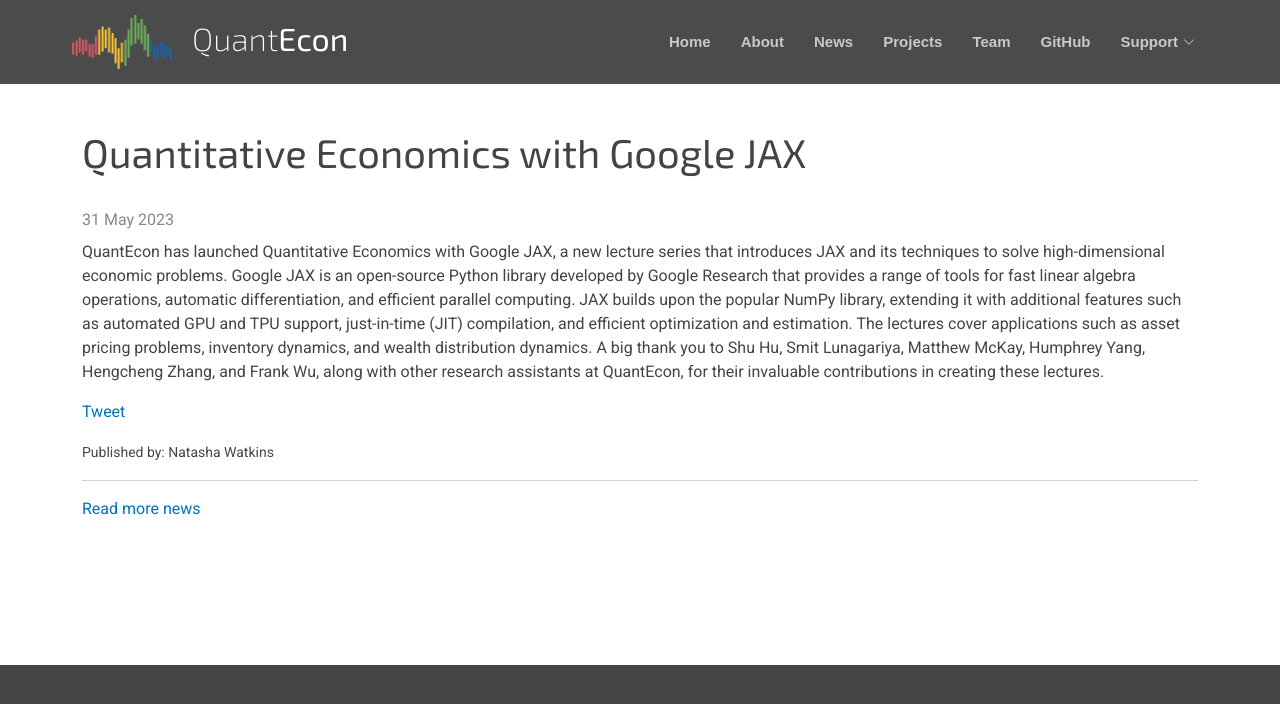
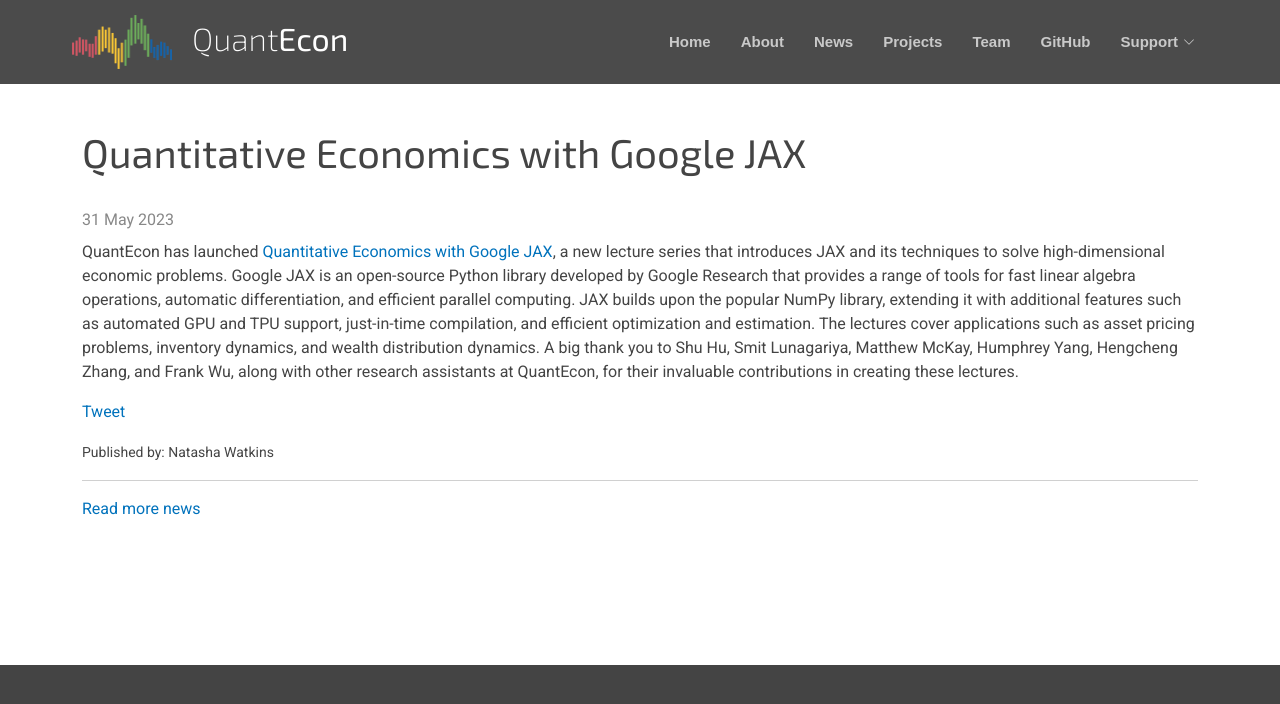
Before and after one commit to QuantEcon/website, a Jekyll site: the page built from _posts/2023-05-31-jax.md, in a window 1280 px wide and 900 px high, cut to the strip 0-737 px from the top of the window. Shown: the top 704 px of the strip. Built offline with Jekyll 4.4.1, drawn with Linux system fonts in a browser that asks for light colours; nearby versions of some CDN libraries; comment, search, counter and statistics services are not loaded.

Commit message:
add link

```diff
--- a/_posts/2023-05-31-jax.md
+++ b/_posts/2023-05-31-jax.md
@@ -5,4 +5,4 @@
 excerpt: QuantEcon has launched Quantitative Economics with Google JAX, a new lecture series that introduces JAX and its techniques to solve high-dimensional economic problems.
 ---
 
-QuantEcon has launched Quantitative Economics with Google JAX, a new lecture series that introduces JAX and its techniques to solve high-dimensional economic problems. Google JAX is an open-source Python library developed by Google Research that provides a range of tools for fast linear algebra operations, automatic differentiation, and efficient parallel computing. JAX builds upon the popular NumPy library, extending it with additional features such as automated GPU and TPU support, just-in-time (JIT) compilation, and efficient optimization and estimation. The lectures cover applications such as asset pricing problems, inventory dynamics, and wealth distribution dynamics. A big thank you to Shu Hu, Smit Lunagariya, Matthew McKay, Humphrey Yang, Hengcheng Zhang, and Frank Wu, along with other research assistants at QuantEcon, for their invaluable contributions in creating these lectures.
+QuantEcon has launched [Quantitative Economics with Google JAX](https://jax.quantecon.org/), a new lecture series that introduces JAX and its techniques to solve high-dimensional economic problems. Google JAX is an open-source Python library developed by Google Research that provides a range of tools for fast linear algebra operations, automatic differentiation, and efficient parallel computing. JAX builds upon the popular NumPy library, extending it with additional features such as automated GPU and TPU support, just-in-time compilation, and efficient optimization and estimation. The lectures cover applications such as asset pricing problems, inventory dynamics, and wealth distribution dynamics. A big thank you to Shu Hu, Smit Lunagariya, Matthew McKay, Humphrey Yang, Hengcheng Zhang, and Frank Wu, along with other research assistants at QuantEcon, for their invaluable contributions in creating these lectures.
```
